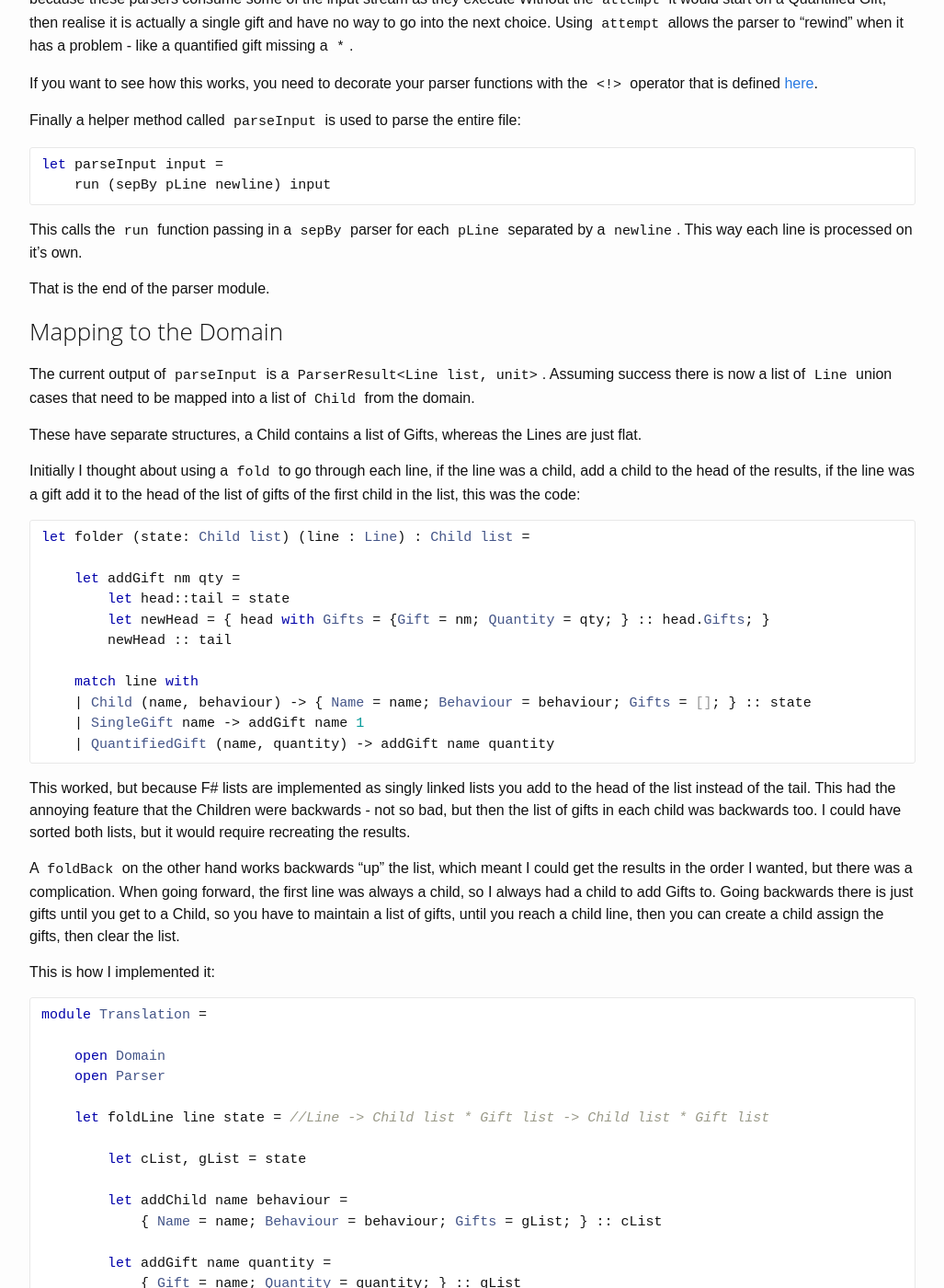
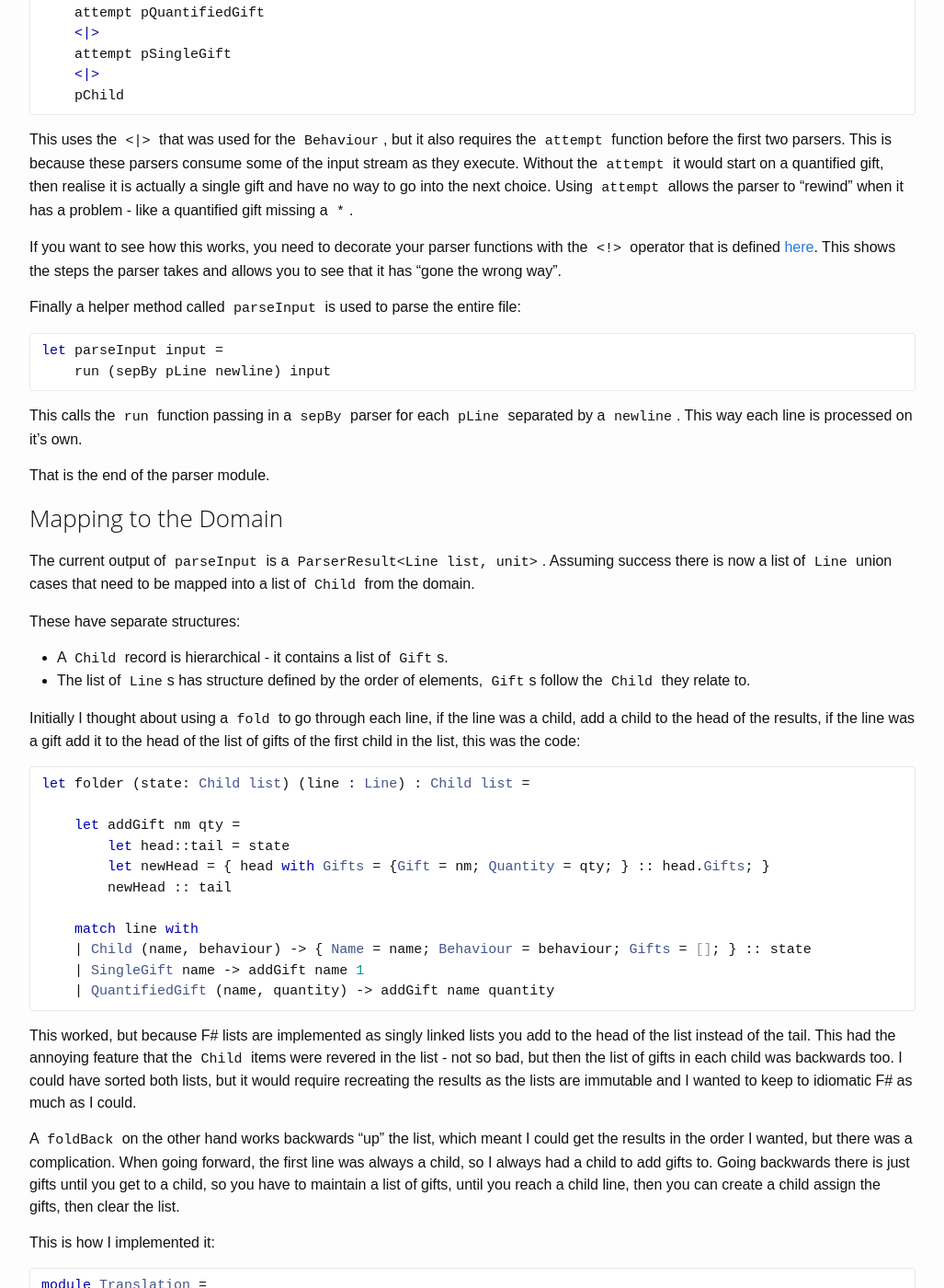
Before and after one commit to xdaDaveShaw/xdaDaveShaw.github.io, a Jekyll site: the page built from blog/_posts/2019-12-22-xmas-list-parser.md, in a window 1280 px wide and 1400 px high, scrolled down 4915 px. Shown: the whole window at 92% size, without its empty margins (126-1153 px from the left). Built offline with Jekyll 4.4.1, drawn with Linux system fonts in a browser that asks for light colours; some of the changed text lies outside the part shown.

Commit message:
Further draft changes

````diff
--- a/blog/_posts/2019-12-22-xmas-list-parser.md
+++ b/blog/_posts/2019-12-22-xmas-list-parser.md
@@ -30,13 +30,14 @@ Good news is, Santa's been in touch and the additional requirements for this yea
 This year I'm going to walk through how you can solve Santa's problem using something I've recently
 began playing with - [FParsec][5].
 
-FParsec is parser combinator library for F#, simplified as a library that lets you write a parser by
-combining functions.
+> FParsec is parser combinator library for F#.
+
+I'd describe it as: a library that lets you write a parser by combining functions.
 
 This is only my second go at using it, my first was to solve [Mike Hadlow's "Journeys" coding challenge][6].
-So this might not be the most idiomatic way to solve write a parser.
+So this might not be the most idiomatic way to write a parser.
 
-We'll assume that Santa has bought some off the shelf OCR software and has scanned in some Xmas Lists into
+We'll assume that Santa has bought some off the shelf OCR software and has scanned in some Christmas lists into
 a text file.
 
 ### Example
@@ -61,11 +62,11 @@ Dave : Naughty
 ```
 
 As you can see the OCR software hasn't done too well with the whitespace. We need a parser that is able
-to parse this into some nice F# Records and handle the lack of perfect structure.
+to parse this into some nice F# records and handle the lack of perfect structure.
 
 ### Domain
 
-With F# solutions I like to model the Domain first:
+When writing solutions in F# I like to model the domain first:
 
 ```fsharp
 module Domain =
@@ -83,10 +84,12 @@ module Domain =
     }
 ```
 
-There is Discriminated Union to model the behaviour, either naughty or nice. A record for the
-Gift that holds the name of the gift and the quantity. And finally a Child to model the name of the child,
-their behaviour and a list of Gifts they are getting. The overall output of a successful parse will be a
-`Child list`.
+First the `Behaviour` is modelled as a discriminated union: either `Naughty` or `Nice`.
+
+A record for the `Gift` holds the name of a gift and the quantity.
+
+The `Child` record models the name of the child, their behaviour and a list of gifts they are getting.
+The overall output of a successfully parsing the text will be a list of `Child` records.
 
 ### Parsing
 
@@ -103,7 +106,7 @@ type Line =
 A `Child` line represents a child and their `Behaviour` this year. A `QuantifiedGift` represents a gift that was specified
 with a quantity (e.g. "Bike * 2") and a `SingleGift` represents a gift without a quantity.
 
-Modelling this way avoids putting domain logic into your parser - for example, what is the quantity of a Single Gift?
+Modelling this way avoids putting domain logic into your parser - for example, what is the quantity of a single gift?
 It might seem trivial, but the less the parser knows about your domain the easier it is to create.
 
 Before we get into the actual parsing of the lines, there's a helper I added called `wsAround`:
@@ -122,7 +125,7 @@ FParsec's custom operators for combining parsers.
 
 So `wsAround ':'` lets me parse `:` with potential whitespace either side of it.
 
-IT can be used as part of parsing any of the following:
+It can be used as part of parsing any of the following:
 
 ```plain
 a : b
@@ -152,12 +155,16 @@ let pName =
     many1CharsTill anyChar endOfName |>> string
 ```
 
-`many1CharsTill` is a parser that parses some characters until it reaches and instance of another one. Here it parses
-any character using `anyChar` until it reaches the `endOfName` parser, which is a function that looks for
-`:` with whitespace around it. The result of the parser is then converted into a `string` using the `|>>`
+`many1CharsTill` is a parser that runs two other parsers. The first argument is the parser it will look
+for "many chars" from, the second argument is the parser that tells it when to stop.
+
+Here it parses any character using `anyChar` until it reaches the `endOfName` parser, which is a function that looks for
+`:` with whitespace around it.
+
+The result of the parser is then converted into a `string` using the `|>>`
 operator.
 
-The `pBehaviour` function parses naughty or nice into the Discriminated Union:
+The `pBehaviour` function parses naughty or nice into the discriminated union:
 
 ```fsharp
 let pBehaviour =
@@ -170,7 +177,7 @@ This defines 2 parsers, one for each case, and uses the `<|>` operator to choose
 `pstringCI "nice"` is looking to parse the string `nice` case-insensitive and then the `>>%` operator discards the
 parsed string and just returns `Domain.Nice`.
 
-These 2 functions are combined to create the pChild function that can parse the full line of text into a `Child` line.
+These 2 functions are combined to create the `pChild` function that can parse the full line of text into a `Child` line.
 
 ```fsharp
 let pChild =
@@ -234,12 +241,13 @@ let pLine =
     pChild
 ```
 
-This uses the `<|>` that was used for the Behaviour, but it also requires the `attempt` function before the first two parsers.
-This is because these parsers consume some of the input stream as they execute Without the `attempt` it would start on
-a Quantified Gift, then realise it is actually a single gift and have no way to go into the next choice.
+This uses the `<|>` that was used for the `Behaviour`, but it also requires the `attempt` function before the first two parsers.
+This is because these parsers consume some of the input stream as they execute. Without the `attempt` it would start on
+a quantified gift, then realise it is actually a single gift and have no way to go into the next choice.
 Using `attempt` allows the parser to "rewind" when it has a problem - like a quantified gift missing a `*`.
 
 If you want to see how this works, you need to decorate your parser functions with the `<!>` operator that is defined [here][9].
+This shows the steps the parser takes and allows you to see that it has "gone the wrong way".
 
 Finally a helper method called `parseInput` is used to parse the entire file:
 
@@ -248,8 +256,7 @@ let parseInput input =
     run (sepBy pLine newline) input
 ```
 
-This calls the `run` function passing in a `sepBy` parser for each `pLine` separated by a `newline`. This way each line is processed
-on it's own.
+This calls the `run` function passing in a `sepBy` parser for each `pLine` separated by a `newline`. This way each line is processed on it's own.
 
 That is the end of the parser module.
 
@@ -258,7 +265,10 @@ That is the end of the parser module.
 The current output of `parseInput` is a `ParserResult<Line list, unit>`. Assuming success there is now a list of `Line` union cases
 that need to be mapped into a list of `Child` from the domain.
 
-These have separate structures, a Child contains a list of Gifts, whereas the Lines are just flat.
+These have separate structures:
+
+- A `Child` record is hierarchical - it contains a list of `Gift`s.
+- The list of `Line`s has structure defined by the order of elements, `Gift`s follow the `Child` they relate to.
 
 Initially I thought about using a `fold` to go through each line, if the line was a child, add a child to the head of
 the results, if the line was a gift add it to the head of the list of gifts of the first child in the list, this was the code:
@@ -278,12 +288,13 @@ let folder (state: Child list) (line : Line) : Child list =
 ```
 
 This worked, but because F# lists are implemented as singly linked lists you add to the head of the list instead of the tail. This
-had the annoying feature that the Children were backwards - not so bad, but then the list of gifts in each child was backwards too.
-I could have sorted both lists, but it would require recreating the results.
+had the annoying feature that the `Child` items were revered in the list - not so bad, but then the list of gifts in each child was backwards too.
+I could have sorted both lists, but it would require recreating the results as the lists are immutable and I wanted to keep to idiomatic F# as
+much as I could.
 
 A `foldBack` on the other hand works backwards "up" the list, which meant I could get the results in the order I wanted, but there
-was a complication. When going forward, the first line was always a child, so I always had a child to add Gifts to. Going backwards
-there is just gifts until you get to a Child, so you have to maintain a list of gifts, until you reach a child line, then you can
+was a complication. When going forward, the first line was always a child, so I always had a child to add gifts to. Going backwards
+there is just gifts until you get to a child, so you have to maintain a list of gifts, until you reach a child line, then you can
 create a child assign the gifts, then clear the list.
 
 This is how I implemented it:
@@ -313,20 +324,20 @@ module Translation =
 The `state` is a tuple of lists, the first for the `Child list` (the result we want) and the second for keeping track of the gifts
 that are not yet assigned to children.
 
-First, this function deconstructs `state` into the child and gift lists (`cList` and `gList` respectively).
+First this function deconstructs `state` into the child and gift lists - `cList` and `gList` respectively.
 
 Next I've declared some helper functions for adding to either the `Child` or `Gift` list:
 
 - `addChild` creates a new `Child` with the `Gifts` set to the accumulated list of Gifts (`gList`) and prepends it onto `cList`.
-- `addGift` just creates a new `Gift` at the head of `gList`.
+- `addGift` creates a new `Gift` and prepends it onto `gList`.
 
 Then the correct function is called based on the type of Line.
 
-- Children return a new Child list with a *Empty* Gift list.
-- The gifts return the existing Child list, with the current item added to the Gift list.
+- Children return a new `Child list` with a *Empty* `Gift list`.
+- The gifts return the existing `Child list`, with the current item added to the `Gift list`.
 
-The overall result is a tuple of all the Children correctly populated, and an empty list of gifts, as the last item will be the
-first row and that will be a Child.
+The overall result is a tuple of all the `Child` records correctly populated, and an empty list of `Gift` records, as the last item will be the
+first row and that will be a `Child`.
 
 ```fsharp
 let mapLinesToDomain lines = //ParserResult<Line list, unit> -> Child list
@@ -366,7 +377,8 @@ Then I wrote a parser for the Child's name and `:` and tested it on "Dave : Nice
 Then I could write a function to combine the two together and check that the results were correct again. The whole development
 process was done this way, just add a bit more code, bit more example, test in the REPL and repeat.
 
-The whole code for this is sat GitHub - it is only 115 lines long, including the printing code.
+The whole code for this is on [GitHub][10] - it is only 115 lines long, including code to print the list of Children
+back out so I could see the results.
 
  [1]: https://sergeytihon.com/2019/11/05/f-advent-calendar-in-english-2019/
  [2]: {{site.url}}/blog/santas-xmas-list-in-fable/
````
Also changed, not shown: other parts of blog/_posts/2019-12-22-xmas-list-parser.md (+3 -3 lines).
